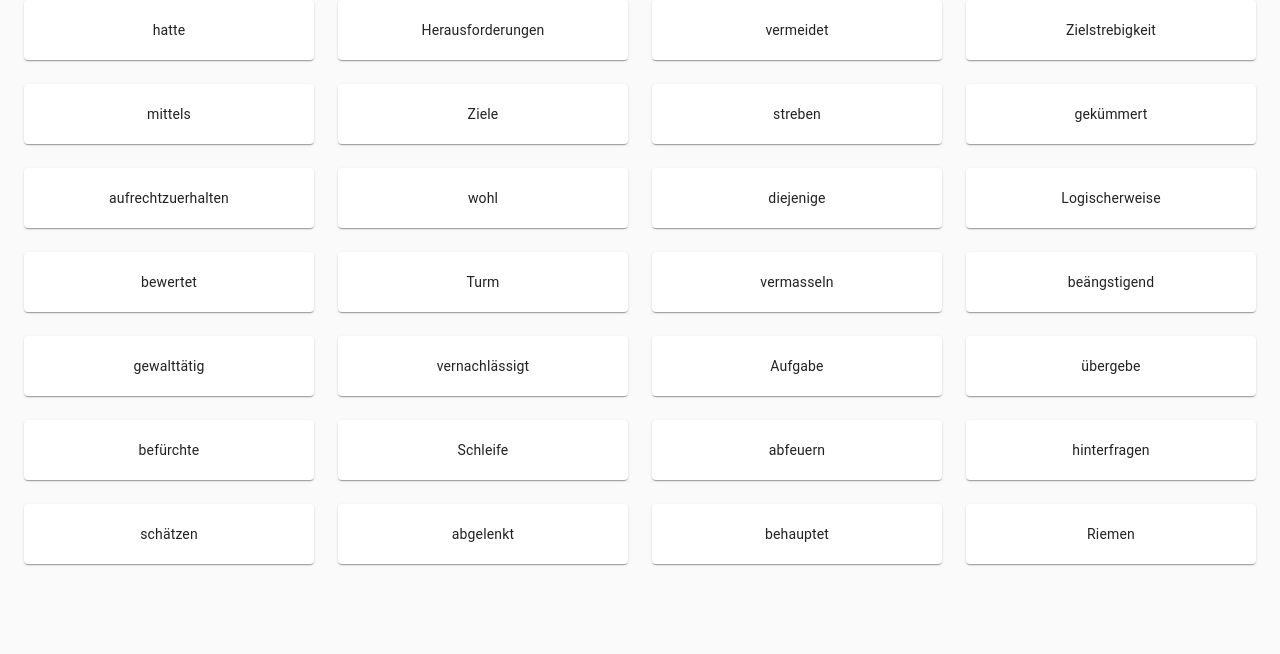
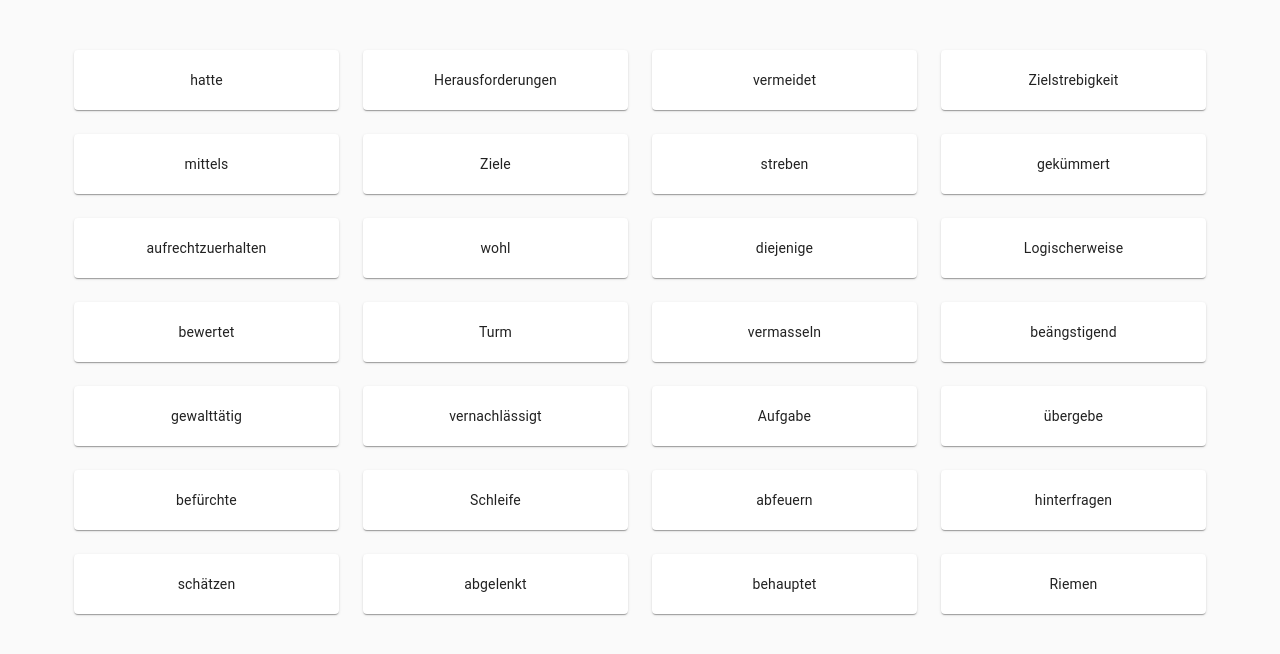
Before and after one commit to 4ools/learning-languages-with-netflix-extension, a React (Create React App) app: page / in a window 1280 px wide. Shown: the top 654 px of the page. Built offline with nearby package versions, Linux system fonts and the light colour scheme.

Commit message:
add a little padding all around the box

```diff
--- a/src/App.js
+++ b/src/App.js
@@ -1,25 +1,29 @@
-import React from 'react';
+import React from 'react'
 import Layout from './components/Layout'
 import FlashCard from './components/FlashCard'
 import * as savedItems from './data/sample.json'
-import Grid from '@material-ui/core/Grid';
+import Grid from '@material-ui/core/Grid'
+import useLayoutStyles from './components/Layout/styles'
 
 function App() {
+  const classes = useLayoutStyles()
 
   return (
+    <main className={classes.root}>
       <Layout>
         {/* <pre>{JSON.stringify(savedItems, null, 2)}</pre> */}
         <Grid container spacing={3}>
-        {savedItems.default.filter(item => item.word && item.wordDefinition).map(item => (
+          {savedItems.default
+            .filter((item) => item.word && item.wordDefinition)
+            .map((item) => (
               <Grid item xs="12" sm="3">
                 <FlashCard word={item.word} answer={item.wordDefinition} />
               </Grid>
             ))}
         </Grid>
-
-
       </Layout>
+    </main>
   )
 }
 
-export default App;
+export default App
--- /dev/null
+++ b/src/components/Layout/styles.js
@@ -0,0 +1,9 @@
+import { makeStyles } from '@material-ui/core/styles'
+
+const useLayoutStyles = makeStyles({
+  root: {
+    padding: '50px',
+  },
+})
+
+export default useLayoutStyles
```
Lines whose indentation alone changed are shown as unchanged.
